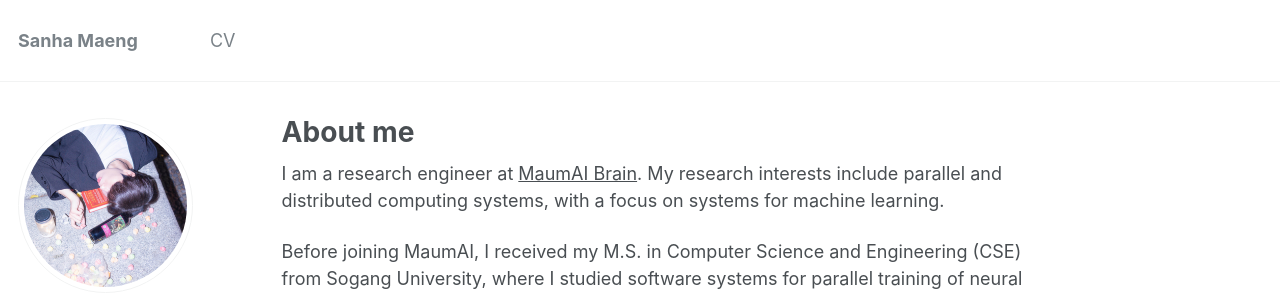
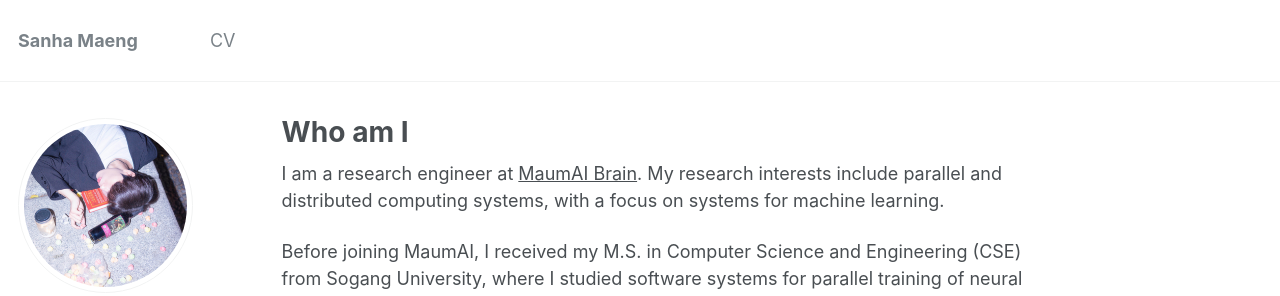
Before and after one commit to 9rum/9rum.github.io, a Jekyll site: the page built from _pages/whoami.md, in a window 1280 px wide and 1046 px high. Shown: the top 296 px of the window. Built offline with Jekyll 4.4.1, drawn with Linux system fonts in a browser that asks for light colours.

Commit message:
_pages: update title

```diff
--- a/_config.yml
+++ b/_config.yml
@@ -9,7 +9,7 @@
 locale: "en-US"
 title: "Sanha Maeng"
 title_separator: "-"
-name: &name "Sanha Maeng"
+name: &name ""
 description: &description ""
 url: "https://9rum.github.io"
 baseurl: ""
--- a/_pages/about.md
+++ b/_pages/whoami.md
@@ -1,10 +1,10 @@
 ---
 permalink: /
-title: "About me"
+title: "Who am I"
 author_profile: true
 redirect_from:
-  - /about/
-  - /about.html
+  - /whoami/
+  - /whoami.html
 ---
 
 I am a research engineer at [MaumAI Brain](https://maum-ai.github.io/).
```
